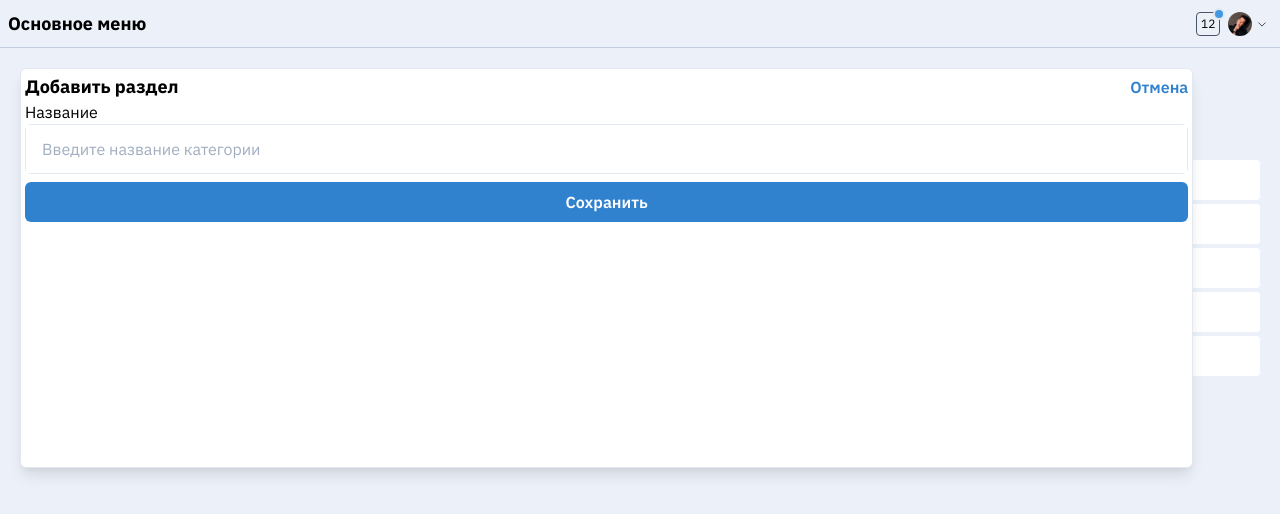
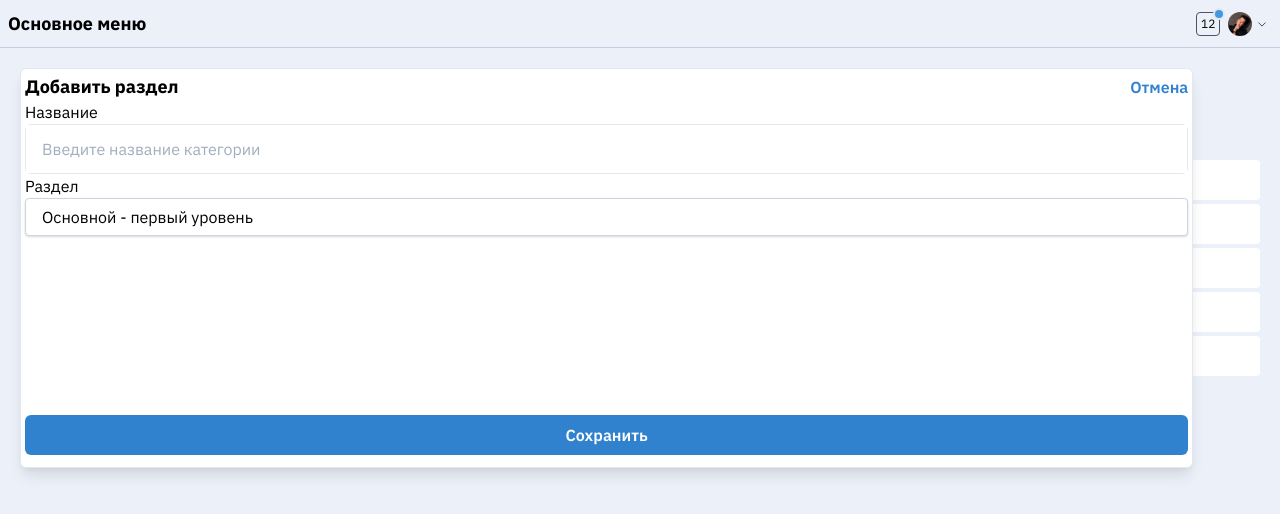
Before and after one commit to LadyVamp/erp-mobile-menu, an Angular app: page / in a window 1280 px wide. Both pictures are taken after a click on the button "Раздел". Shown: the top 514 px of the page. Built offline with nearby package versions, Linux system fonts and the light colour scheme.

Commit message:
[+] add section: choose parent section

```diff
--- a/src/app/app.component.html
+++ b/src/app/app.component.html
@@ -39,11 +39,18 @@
       </div>
       <label>Название</label>
       <div class="leading-normal border rounded-md">
-         <input type="text" class="px-4 py-3 w-full focus:outline-none" placeholder="Введите название категории" #newSection
-            (keyup.enter)="addSection(newSection.value)">
+         <input type="text" class="px-4 py-3 w-full focus:outline-none" placeholder="Введите название категории" #newSection>
       </div>
-      <button class="text-center p-2 bg-blue-600 text-white font-semibold w-full my-2 rounded-md"
-         (click)="addSection(newSection.value)">
+      <label>Раздел</label>
+      <select (change)="onChange($event)"
+         class="block appearance-none w-full bg-white border border-gray-400 hover:border-gray-500 px-4 py-2 pr-8 rounded shadow leading-tight focus:outline-none focus:shadow-outline">
+         <option value="0">Основной - первый уровень</option>
+         <option *ngFor="let level of userObject" [value]="level.id">
+            {{level.name}}
+         </option>
+      </select>
+      <button class="text-center p-2 bg-blue-600 text-white font-semibold w-full my-2 rounded-md mt-auto"
+         (click)="addSection(newSection.value, selectedLevelId)">
          Сохранить
       </button>
    </section>
@@ -106,7 +113,7 @@
          <input [(ngModel)]="currentSectionName" type="text" class="px-4 py-3 w-full focus:outline-none"
             (keyup.enter)="editSection(currentSectionId)" placeholder="Введите название категории">
       </div>
-      <button class="text-center p-2 bg-blue-600 text-white font-semibold w-full my-2 rounded-md"
+      <button class="text-center p-2 bg-blue-600 text-white font-semibold w-full my-2 rounded-md mt-auto"
          (click)="editSection(currentSectionId)">
          Сохранить
       </button>
--- a/src/app/app.component.ts
+++ b/src/app/app.component.ts
@@ -21,12 +21,27 @@ export class AppComponent {
 
   userObject = [{
     name: 'Холодные Напитки',
-    id: 0,
-    expanded: false
-  }];
+    id: 1,
+    expanded: false,
+    sections: [
+      {
+        id: 0,
+        parentId: 1,
+        name: 'Морс',
+        items: [
+          {
+            name: 'Морс клюквенный 250мл',
+            sale: 100
+          },
+        ],
+      }
+    ]
+  }]
 
   isEmptyStorage = false;
   isErrorGetData = false;
+
+  selectedLevelId = 0;
 
   constructor(
     private menuService: MenuService,
@@ -91,19 +106,6 @@ export class AppComponent {
     return this.userObject;
   }
 
-  addSection(newSection: string) {
-    if (localStorage.length == 0) {
-      this.userObject = [];
-      this.storageService.setItem('userObject', JSON.stringify([]));
-    }
-    if (newSection) {
-      this.userObject.push({ name: newSection, id: Math.floor(Math.random() * 100), expanded: false });
-      this.fillStorage(this.userObject);
-    }
-    this.openNewSectionBlock();
-  }
-
-
   expandMenu(value: Section) {
     console.log(value);
     this.currentSectionId = value.id;
@@ -139,6 +141,43 @@ export class AppComponent {
     this.openCrudButtonsBlock();
   }
 
+  /* addSection(newSection: string) {
+     if (localStorage.length == 0) {
+       this.userObject = [];
+       this.storageService.setItem('userObject', JSON.stringify([]));
+     }
+     if (newSection) {
+       this.userObject.push({ name: newSection, id: Math.floor(Math.random() * 100), expanded: false });
+       this.fillStorage(this.userObject);
+     }
+     this.openNewSectionBlock();
+   } */
+
+  addSection(newSection: string, parentId: any) {
+    console.log(newSection, parentId);
+    if (localStorage.length == 0) {
+      this.userObject = [];
+      this.storageService.setItem('userObject', JSON.stringify([]));
+    }
+    if (newSection) { // заполнено название
+      if (parentId == 0) { // по умолчанию первый уровень
+        console.log('parentId', parentId);
+        this.userObject.push({ name: newSection, id: Math.floor(Math.random() * 100), expanded: false, sections: [] });
+      } else if (parentId !== 0) { // выбран родительский раздел
+        console.log('parentId !== 0', parentId);
+        console.log(this.userObject);
+        console.log(this.currentSectionId);
+        const index = this.userObject.findIndex(x => x.id === this.currentSectionId);
+        console.log(index);
+        // this.userObject[index].sections = [{ id: Math.floor(Math.random() * 100), parentId: this.currentSectionId, name: newSection, items: [{ name: 'Морс клюквенный', sale: 100 },], }];
+        this.userObject[index].sections = [{ id: Math.floor(Math.random() * 100), parentId: this.currentSectionId, name: newSection, items: [], }];
+        // todo sections перезаписывается, а надо добавить в конец!
+      }
+      this.fillStorage(this.userObject);
+    }
+
+  }
+
   editSection(id: number) {
     const index = this.userObject.findIndex(x => x.id === id);
     this.userObject[index].name = this.currentSectionName;
@@ -154,5 +193,9 @@ export class AppComponent {
     this.openConfirmDeleteBlock();
   }
 
+  onChange(event: any) {
+    this.selectedLevelId = event.target.value
+    // console.log(this.selectedLevelId);
+  }
 
 }
```
Also changed, not shown: src/app/interfaces.ts (+16 -0 lines).
